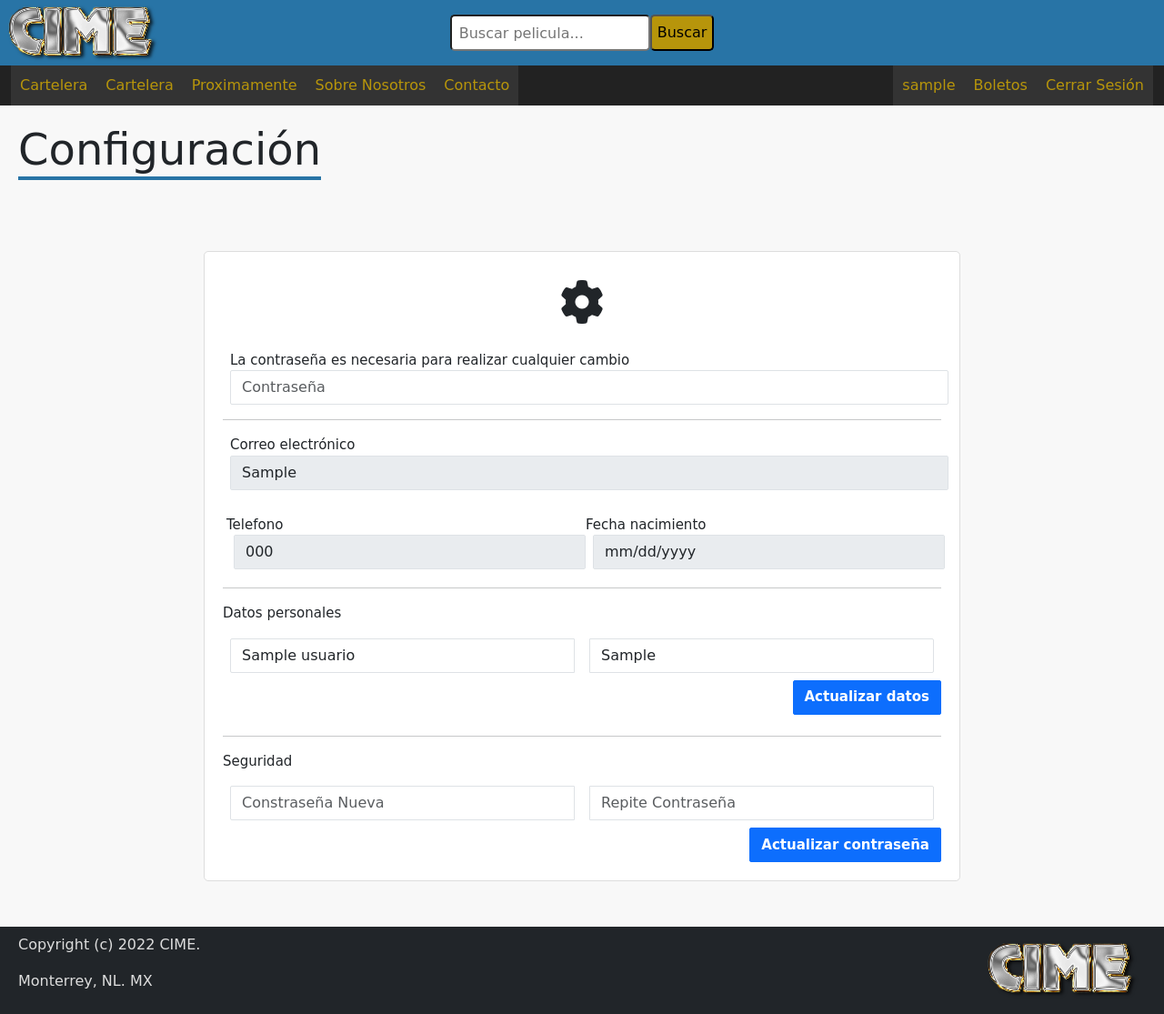
After one commit to AlexHoyos/cime, a PHP site: page /config.php in a window 1280 px wide. The commit adds this page. Shown: the whole page at 91% size. Run offline with PHP 8.4, Linux system fonts and the light colour scheme; the visitor is signed in with stand-in values (Sample User, id 1); tables that the repository leaves empty or names only in its code hold one stand-in row (values such as "Sample post"); classes that the project's autoload settings leave out are loaded by file name; some libraries are stand-ins or nearby versions.

Commit message:
Pagina de Config de cuenta y su controlador (#63)

```diff
--- a/app/Filters/SessionFilter.php
+++ b/app/Filters/SessionFilter.php
@@ -2,9 +2,17 @@
 
 namespace CIME\Filters;
 
+use CIME\Models\Usuario;
+
 class SessionFilter {
 
-    static function existsUserSession($redirectURL= WEB_URL){
+    /**
+     * Función que indica si existe una sesión de usuario
+     *
+     * @param [String] $redirectURL Si no existe sesión se dirige al URL indicado, si está vacio no hay redireccionamiento
+     * @return bool
+     */
+    static function existsUserSession($redirectURL= WEB_URL): bool{
 
         $doRedirect = false;
 
@@ -18,12 +26,20 @@ class SessionFilter {
             $doRedirect = true;
         }
 
-        if($doRedirect)
+        if($doRedirect && $redirectURL != "")
             header("Location: ".$redirectURL);
+
+        return !$doRedirect;
 
     }
 
-    static function noExistsUserSession($redirectURL= WEB_URL){
+    /**
+     * Función que indica si no existe una sesión de usuario
+     *
+     * @param [String] $redirectURL Si existe sesión se dirige al URL indicado, si está vacio no hay redireccionamiento
+     * @return bool
+     */
+    static function noExistsUserSession($redirectURL= WEB_URL):bool{
 
         $doRedirect = false;
 
@@ -34,9 +50,25 @@ class SessionFilter {
 
         }
 
-        if($doRedirect)
+        if($doRedirect && $redirectURL != "")
             header("Location: ".$redirectURL);
 
+        return !$doRedirect;
+    }
+
+    /**
+     *  Obtener el usuario de la sesión
+     *
+     * @return Usuario|NULL regresa al usuario si hay sesión o nulo si no hay sesión
+     */
+    static function getUserBySession():Usuario|NULL {
+
+        $user = NULL;
+
+        if(Self::existsUserSession(""))
+            $user = Usuario::getById(intval($_SESSION["uid"]));
+
+        return $user;
     }
 
 }
--- a/app/Includes/header.php
+++ b/app/Includes/header.php
@@ -94,7 +94,7 @@ use CIME\Models\Usuario;
             <?php } else { ?>
                 <ul class="navbar-nav ms-md-auto">
                     <li class="nav-item">
-                        <a class="nav-link align-self-right" href="#"><?=$userName?></a>
+                        <a class="nav-link align-self-right" href="/config.php"><?=$userName?></a>
                     </li>
                     <li class="nav-item">
                         <a class="nav-link" href="#">Boletos</a>
--- /dev/null
+++ b/config.php
@@ -0,0 +1,66 @@
+<?php
+
+use CIME\Filters\SessionFilter;
+use CIME\Models\Usuario;
+
+    include './app/main.php';
+    include './app/Includes/header.php';
+    SessionFilter::existsUserSession();
+    $usuario = Usuario::getById(intval($_SESSION["uid"]));
+?>
+
+<section class="row m-0 p-0" id="register">
+
+<div class="col-12" id="pageTitle">
+    <h1>Configuración</h1>
+</div>
+<div class="login-form register-form">
+    <div class="login-icon">
+        <i class="fa-solid fa-gear"></i>
+    </div>
+    <p class="text-danger" id="error"></p>
+    <p class="text-success" id="success"></p>
+    <form action="javascript:void(0);" method="get">
+        <div class="form-group my-2">
+            <label for="contra" class="mx-2">La contraseña es necesaria para realizar cualquier cambio</label>
+            <input type="password" class="form-control mx-2" name="contra" placeholder="Contraseña" id="contra" required="required">
+        </div>
+        <hr>
+        <div class="form-group my-2">
+            <label for="correo" class="mx-2">Correo electrónico</label>
+            <input type="email" class="form-control mx-2" name="email" id="correo" placeholder="Correo Electronico" value="<?=$usuario->getCorreo()?>"
+                required="required" disabled>
+        </div>
+        <div class="d-flex flex-row">
+            <div class="form-group w-50 p-1">
+                <label for="telefono">Telefono</label>
+                <input type="number" class="form-control mx-2" name="telefono" id="telefono" placeholder="Telefono" required="required" value="<?=$usuario->getTelefono()?>" disabled>
+            </div>
+            <div class="form-group w-50 p-1">
+                <label for="nacimiento">Fecha nacimiento</label>
+                <input type="date" class="form-control mx-2" name="fechanacimiento" id="nacimiento" placeholder="Fecha de Nacimiento"
+                    required="required" value="<?=$usuario->getNacimiento()?>" disabled>
+            </div>
+        </div>
+        <hr>
+        <p>Datos personales</p>
+        <div class="input-group my-2">
+            <input type="text" class="form-control mx-2" name="nombre" id="nombre" placeholder="Nombre" value="<?=$usuario->getNombre()?>">
+            <input type="text" class="form-control mx-2" name="apellido" id="apellido" placeholder="Apellido" value="<?=$usuario->getApellido()?>">
+        </div>
+        <button class="btn btn-primary btn-block float-end" onclick="updatePersonalData()">Actualizar datos</button>
+        <br><br>
+        <hr>
+        <p>Seguridad</p>
+        <div class="input-group my-2">
+            <input type="password" class="form-control mx-2" name="password" id="nueva_contra" placeholder="Constraseña Nueva">
+            <input type="password" class="form-control mx-2" name="confirmpassword" id="repetir_contra" placeholder="Repite Contraseña">
+        </div>
+        <button class="btn btn-primary btn-block float-end" onclick="updatePassword()">Actualizar contraseña</button>
+    </form>
+</div>
+</section>
+<script src="assets/js/UserAccount/config_cuenta.js"></script>
+<?php
+    include './app/Includes/footer.php';
+?>
--- a/login.php
+++ b/login.php
@@ -29,7 +29,7 @@ use CIME\Filters\SessionFilter;
                 <button type="submit" class="btn btn-primary btn-block">Iniciar Sesión</button>
             </div>
             <div class="form-group">
-                <a href="/recuperacion.php" class="forgot-password pull-right">¿Olvidaste tu Contraseña?</a>
+                <a href="/recuperacion.php?paso=1" class="forgot-password pull-right">¿Olvidaste tu Contraseña?</a>
             </div>
         </form>
     </div>
```
Also changed, not shown: app/Controllers/UserAccount/ConfigCuentaController.php (added, +80 -0 lines), assets/js/UserAccount/config_cuenta.js (added, +53 -0 lines).
